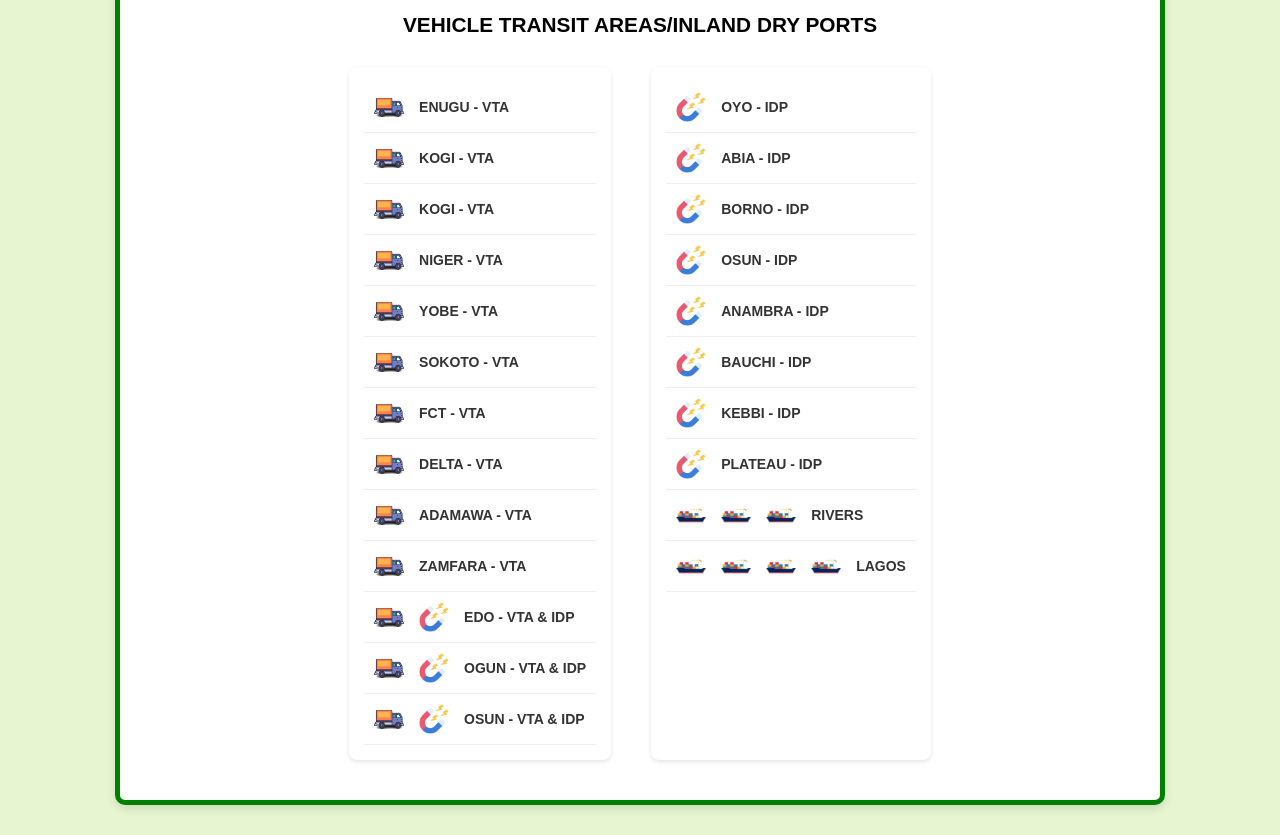
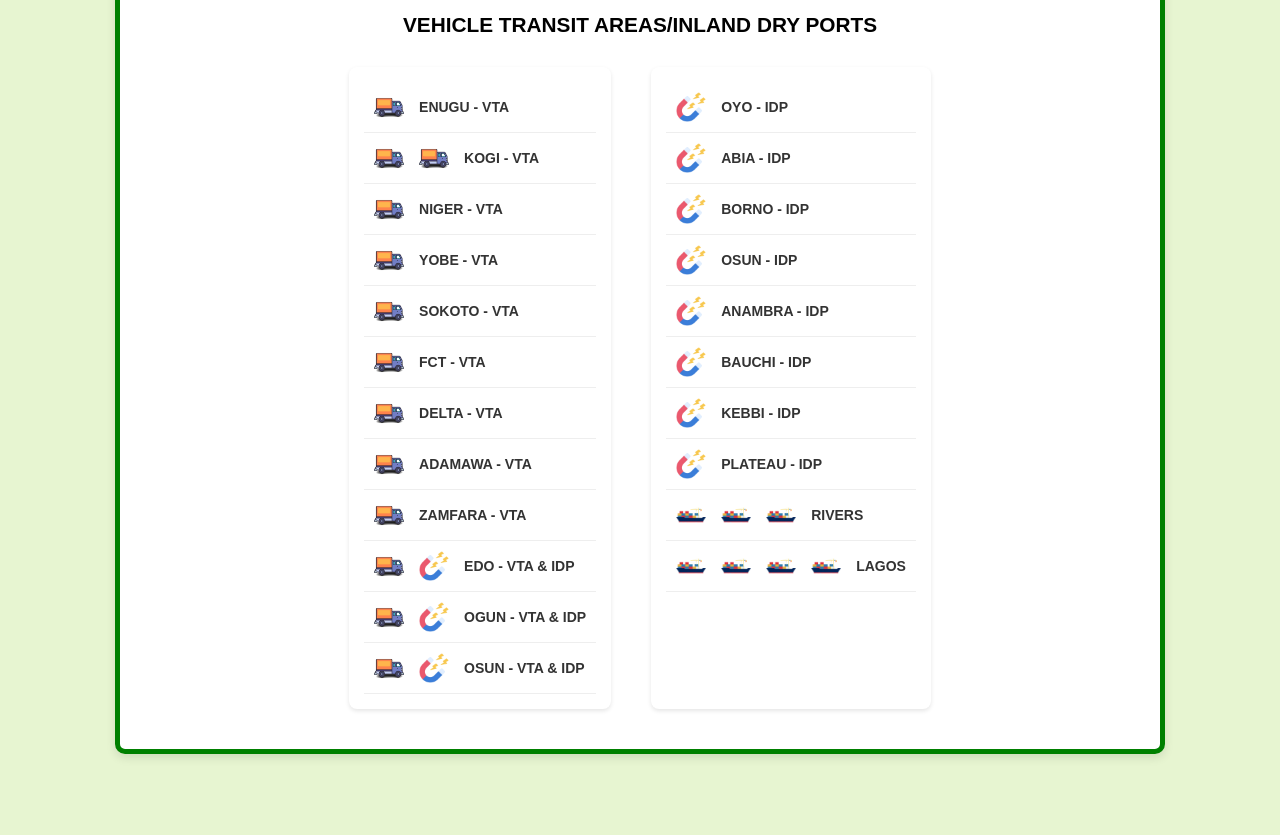
Before and after one commit to Jerry0019/Nigerian-Shippers-Council, a plain HTML site: page index.html in a window 1280 px wide. Shown: the part 1779-2614 px from the top of the page. After the commit the page ends 2563 px from the top, so only its background shows below. Drawn offline with Linux system fonts and the light colour scheme.

Commit message:
Updated index.html

```diff
--- a/index.html
+++ b/index.html
@@ -471,9 +471,6 @@
                     </div>
                     <div class="key-item">
                         <img src="./img4.png" alt="VTA Icon" class="key-icon">
-                        <span class="key-label">KOGI - VTA</span>
-                    </div>
-                    <div class="key-item">
                         <img src="./img4.png" alt="VTA Icon" class="key-icon">
                         <span class="key-label">KOGI - VTA</span>
                     </div>
```
